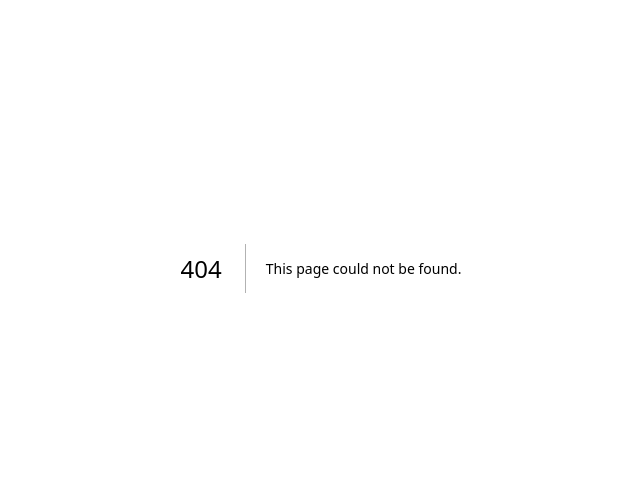
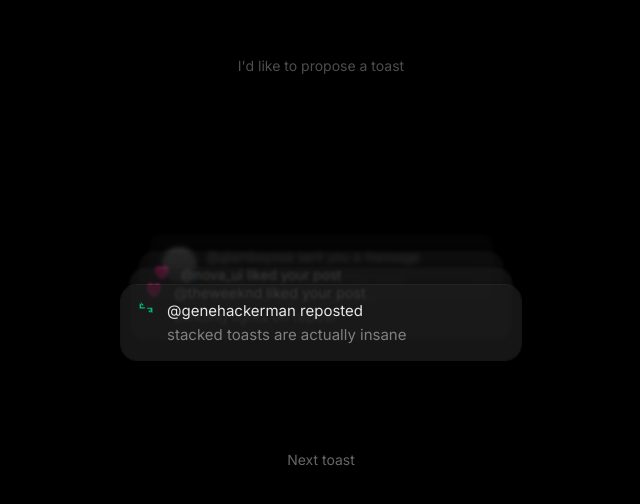
Before and after one commit to glamboyosa/animations, a Next.js app: page /13 in a window 1280 px wide. Before the commit this address had no page. Shown: the part 132-636 px from the top of the page, without its empty margins (319-959 px from the left). Built offline with nearby package versions, Linux system fonts and the light colour scheme; grey boxes are pictures that could not be loaded.

Commit message:
Add stacked X toast recreation and contributor templates.
Recreates Benji Taylor's proposed toast notification stack at /13, with PR and contributing guidelines for future contributions.

```diff
--- a/next.config.mjs
+++ b/next.config.mjs
@@ -1,4 +1,14 @@
 /** @type {import('next').NextConfig} */
-const nextConfig = {};
+const nextConfig = {
+	images: {
+		remotePatterns: [
+			{ protocol: "https", hostname: "unavatar.io" },
+			{ protocol: "https", hostname: "image-cdn-ak.spotifycdn.com" },
+			{ protocol: "https", hostname: "i.scdn.co" },
+			{ protocol: "https", hostname: "pbs.twimg.com" },
+			{ protocol: "https", hostname: "i.pravatar.cc" },
+		],
+	},
+};
 
 export default nextConfig;
--- /dev/null
+++ b/src/app/13/page.tsx
@@ -0,0 +1,330 @@
+"use client";
+
+import Image from "next/image";
+import {
+	useEffect,
+	useMemo,
+	useState,
+} from "react";
+import {
+	motion,
+	useReducedMotion,
+	type Transition,
+} from "motion/react";
+
+type ToastType = "message" | "retweet" | "like";
+
+type Toast = {
+	id: string;
+	type: ToastType;
+	username: string;
+	headline: string;
+	preview?: string;
+	avatar: string;
+};
+
+const TOASTS: Toast[] = [
+	{
+		id: "dm",
+		type: "message",
+		username: "glamboyosa",
+		headline: "@glamboyosa sent you a message",
+		preview: "ok but we need to ship this toast",
+		avatar: "https://unavatar.io/x/glamboyosa",
+	},
+	{
+		id: "rt",
+		type: "retweet",
+		username: "genehackerman",
+		headline: "@genehackerman reposted",
+		preview: "stacked toasts are actually insane",
+		avatar: "https://unavatar.io/x/genehackerman",
+	},
+	{
+		id: "like",
+		type: "like",
+		username: "theweeknd",
+		headline: "@theweeknd liked your post",
+		preview: "blinding lights on repeat",
+		avatar:
+			"https://image-cdn-ak.spotifycdn.com/image/ab67616100005174c1719ac9e6a75c1c25835018",
+	},
+	{
+		id: "random",
+		type: "like",
+		username: "nova_ui",
+		headline: "@nova_ui liked your post",
+		preview: "why does this feel so premium",
+		avatar: "https://i.pravatar.cc/150?u=nova_ui",
+	},
+];
+
+const SPRING: Transition = {
+	type: "spring",
+	duration: 0.55,
+	bounce: 0.12,
+};
+
+const ENTER_SPRING: Transition = {
+	type: "spring",
+	duration: 0.65,
+	bounce: 0.08,
+};
+
+function stackStyle(
+	position: number,
+	reduced: boolean,
+) {
+	if (reduced) {
+		return {
+			opacity: position === 0 ? 1 : 0.35,
+			transform: `translateY(${position * -8}px) scale(${1 - position * 0.03})`,
+			filter: "blur(0px)",
+			zIndex: 10 - position,
+		};
+	}
+
+	return {
+		opacity: 1 - position * 0.22,
+		transform: `translateY(${position * -20}px) scale(${1 - position * 0.045})`,
+		filter:
+			position > 0
+				? `blur(${position}px)`
+				: "blur(0px)",
+		zIndex: 10 - position,
+	};
+}
+
+function RetweetIcon() {
+	return (
+		<svg
+			width="18"
+			height="18"
+			viewBox="0 0 24 24"
+			fill="currentColor"
+			className="shrink-0 text-[#00ba7c]"
+			aria-hidden
+		>
+			<title>Repost</title>
+			<path d="M4.5 3.88l4.432 4.14-1.02 1.015L3.5 5.5v7h7v-1.5H5.5V3.88zm15 16.24l-4.432-4.14 1.02-1.015L20.5 18.5v-7h-7v1.5h4.5v5.62z" />
+		</svg>
+	);
+}
+
+function HeartIcon() {
+	return (
+		<svg
+			width="18"
+			height="18"
+			viewBox="0 0 24 24"
+			fill="currentColor"
+			className="shrink-0 text-[#f91880]"
+			aria-hidden
+		>
+			<title>Like</title>
+			<path d="M12 21.638h-.014C9.403 21.59 1.95 14.856 1.95 8.478c0-3.064 2.525-5.754 5.403-5.754 2.29 0 3.83 1.58 4.646 2.73.814-1.148 2.354-2.73 4.645-2.73 2.88 0 5.404 2.69 5.404 5.755 0 6.376-7.454 13.11-10.037 13.157H12z" />
+		</svg>
+	);
+}
+
+function ToastAvatar({
+	src,
+	showOnline,
+}: {
+	src: string;
+	showOnline?: boolean;
+}) {
+	return (
+		<div className="relative shrink-0">
+			<Image
+				src={src}
+				alt=""
+				width={40}
+				height={40}
+				className="size-10 rounded-full object-cover outline outline-1 outline-white/10"
+				unoptimized
+			/>
+			{showOnline ? (
+				<span className="-right-0.5 absolute bottom-0 size-3 rounded-full border-2 border-[#1a1a1a] bg-[#1d9bf0]" />
+			) : null}
+		</div>
+	);
+}
+
+function ToastCard({
+	toast,
+	position,
+	reduced,
+	introComplete,
+	toastIndex,
+}: {
+	toast: Toast;
+	position: number;
+	reduced: boolean;
+	introComplete: boolean;
+	toastIndex: number;
+}) {
+	const stack = stackStyle(position, reduced);
+
+	return (
+		<motion.article
+			layout
+			initial={{
+				opacity: 0,
+				transform: "translateY(32px) scale(0.95)",
+				filter: "blur(6px)",
+			}}
+			animate={{
+				opacity: stack.opacity,
+				transform: stack.transform,
+				filter: stack.filter,
+			}}
+			transition={{
+				...(introComplete
+					? SPRING
+					: ENTER_SPRING),
+				delay: introComplete
+					? 0
+					: toastIndex * 0.11,
+			}}
+			style={{
+				zIndex: stack.zIndex,
+				transformOrigin: "center bottom",
+			}}
+			className="pointer-events-none absolute inset-x-0 bottom-0 mx-auto w-full max-w-[400px]"
+		>
+			<div
+				className="rounded-2xl px-4 py-3.5"
+				style={{
+					background: "rgba(28, 28, 28, 0.82)",
+					backdropFilter: "blur(24px)",
+					boxShadow: [
+						"0 0 0 1px rgba(255, 255, 255, 0.08)",
+						"0 16px 48px rgba(0, 0, 0, 0.55)",
+						"0 4px 12px rgba(0, 0, 0, 0.35)",
+					].join(", "),
+				}}
+			>
+				<div className="flex items-start gap-3">
+					{toast.type === "message" ? (
+						<ToastAvatar
+							src={toast.avatar}
+							showOnline
+						/>
+					) : toast.type === "retweet" ? (
+						<RetweetIcon />
+					) : (
+						<HeartIcon />
+					)}
+
+					<div className="min-w-0 flex-1 pt-0.5">
+						<motion.p
+							initial={false}
+							animate={{
+								opacity: 1,
+								filter: "blur(0px)",
+							}}
+							className="text-pretty text-[15px] text-white/90 leading-snug"
+						>
+							{toast.headline}
+						</motion.p>
+						{toast.preview ? (
+							<motion.p
+								initial={false}
+								animate={{
+									opacity: 1,
+									filter: "blur(0px)",
+								}}
+								className="mt-1 truncate text-[15px] text-white/45 leading-snug"
+							>
+								{toast.preview}
+							</motion.p>
+						) : null}
+					</div>
+				</div>
+			</div>
+		</motion.article>
+	);
+}
+
+export default function ProposeAToast() {
+	const reduced = useReducedMotion() ?? false;
+	const [activeIndex, setActiveIndex] =
+		useState(0);
+	const [introComplete, setIntroComplete] =
+		useState(false);
+
+	const ordered = useMemo(() => {
+		return TOASTS.map((toast, index) => {
+			const position =
+				(index - activeIndex + TOASTS.length) %
+				TOASTS.length;
+			return { toast, position };
+		}).sort((a, b) => b.position - a.position);
+	}, [activeIndex]);
+
+	useEffect(() => {
+		const introTimer = setTimeout(
+			() => setIntroComplete(true),
+			80 + TOASTS.length * 110 + 600,
+		);
+		return () => clearTimeout(introTimer);
+	}, []);
+
+	useEffect(() => {
+		if (!introComplete) return;
+
+		const interval = setInterval(
+			() => {
+				setActiveIndex(
+					(prev) => (prev + 1) % TOASTS.length,
+				);
+			},
+			reduced ? 4000 : 2400,
+		);
+
+		return () => clearInterval(interval);
+	}, [introComplete, reduced]);
+
+	return (
+		<div className="flex min-h-screen flex-col items-center justify-center bg-black antialiased">
+			<p className="mb-16 text-balance px-6 text-center text-sm text-white/30">
+				I&apos;d like to propose a toast
+			</p>
+
+			<div
+				className="relative h-[220px] w-full max-w-[440px] px-5"
+				style={{
+					perspective: reduced
+						? undefined
+						: "1200px",
+				}}
+			>
+				{ordered.map(({ toast, position }) => (
+					<ToastCard
+						key={toast.id}
+						toast={toast}
+						position={position}
+						reduced={reduced}
+						introComplete={introComplete}
+						toastIndex={TOASTS.findIndex(
+							(t) => t.id === toast.id,
+						)}
+					/>
+				))}
+			</div>
+
+			<button
+				type="button"
+				onClick={() =>
+					setActiveIndex(
+						(prev) => (prev + 1) % TOASTS.length,
+					)
+				}
+				className="mt-20 min-h-10 min-w-10 rounded-full px-5 py-2.5 text-sm text-white/40 transition-[transform,opacity,color] duration-200 ease-out hover:text-white/70 active:scale-[0.96]"
+			>
+				Next toast
+			</button>
+		</div>
+	);
+}
--- a/src/app/page.tsx
+++ b/src/app/page.tsx
@@ -1,4 +1,4 @@
-'use client';
+"use client";
 
 import clsx from "clsx";
 import {
@@ -20,7 +20,12 @@ const jac = Jacquard_24({
 const AttributionLink = () => (
 	<span
 		className="underline hover:text-blue-500 cursor-pointer"
-		onClick={() => window.open('https://www.thiings.co/things', '_blank')}
+		onClick={() =>
+			window.open(
+				"https://www.thiings.co/things",
+				"_blank",
+			)
+		}
 	>
 		thiings.co
 	</span>
@@ -233,7 +238,6 @@ export default function Home() {
 				<Link
 					href={"/12"}
 					prefetch={true}
-
 					className="group rounded-lg border border-transparent px-5 py-4 transition-colors hover:border-gray-300 hover:bg-gray-100 hover:dark:border-neutral-700 hover:dark:bg-neutral-800/30"
 				>
 					<h2 className="mb-3 font-semibold text-2xl">
@@ -243,7 +247,25 @@ export default function Home() {
 						</span>
 					</h2>
 					<p className="m-0 max-w-[30ch] text-sm opacity-50">
-						Apple 3D icons animation inspired by Airbnb&apos;s 3D animations with smooth fade transitions. 3D models from <AttributionLink />
+						Apple 3D icons animation inspired by
+						Airbnb&apos;s 3D animations with
+						smooth fade transitions. 3D models
+						from <AttributionLink />
+					</p>
+				</Link>
+				<Link
+					href={"/13"}
+					className="group rounded-lg border border-transparent px-5 py-4 transition-colors hover:border-gray-300 hover:bg-gray-100 hover:dark:border-neutral-700 hover:dark:bg-neutral-800/30"
+				>
+					<h2 className="mb-3 font-semibold text-2xl">
+						13{" "}
+						<span className="inline-block transition-transform group-hover:translate-x-1 motion-reduce:transform-none">
+							-&gt;
+						</span>
+					</h2>
+					<p className="m-0 max-w-[30ch] text-sm opacity-50">
+						X stacked toast notifications by Benji
+						Taylor — glassy 3D card stack
 					</p>
 				</Link>
 			</div>
```
Also changed, not shown: 2 other files (tests, documents, lock files or other folders).
